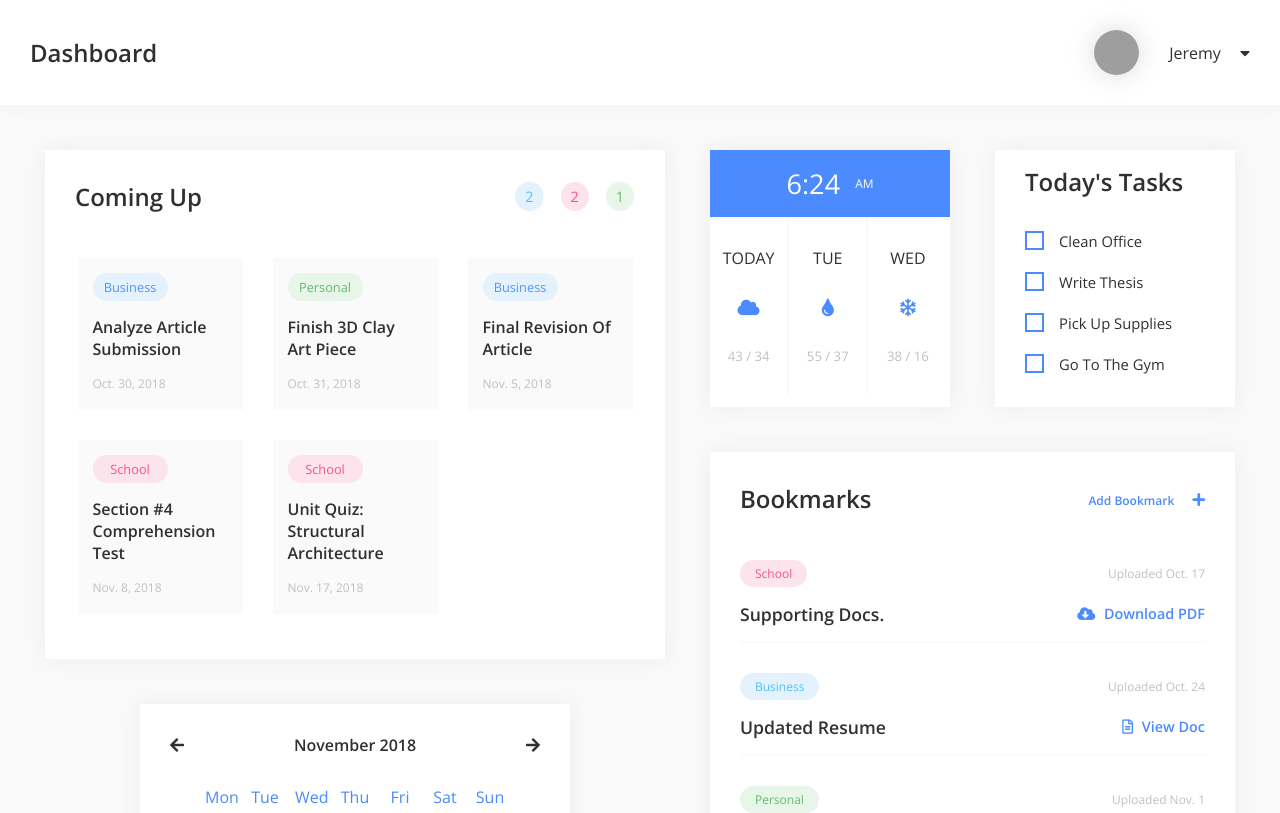
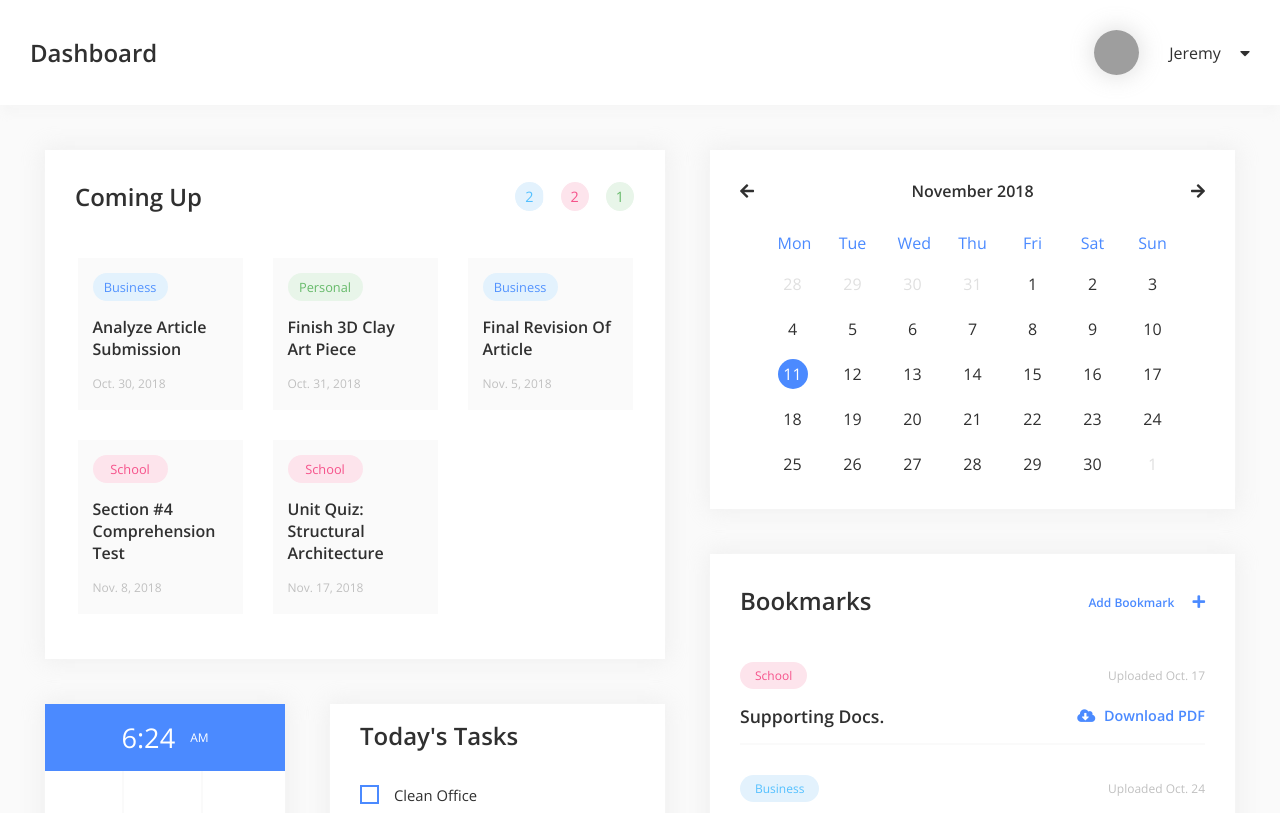
Before and after one commit to jacobcarver/dashboard, a React (Create React App) app: page / in a window 1280 px wide. Shown: the top 813 px of the page. Built offline with nearby package versions, Linux system fonts and the light colour scheme; grey boxes are pictures that could not be loaded.

Commit message:
changed layout

```diff
--- a/src/scss/Calendar.scss
+++ b/src/scss/Calendar.scss
@@ -10,6 +10,9 @@
             margin-bottom: 30px;
             justify-content: space-between;
             font-weight: 600;
+            i {
+                cursor: pointer;
+            }
         }
         .weekdays {
             display: grid;
@@ -17,7 +20,8 @@
             justify-content: center;
             text-align: center;
             margin-bottom: 15px;
-            grid-gap: 15px;
+            grid-row-gap: 15px;
+            grid-column-gap: 30px;
             span {
                 color: $main;
             }
@@ -26,9 +30,10 @@
             display: grid;
             grid-template-columns: repeat(7, 30px);
             grid-template-rows: repeat(5, 30px);
-            grid-gap: 15px;
+            grid-row-gap: 15px;
+            grid-column-gap: 30px;
             justify-content: center;
-            font-size: 0.925rem;
+            font-size: 1rem;
             .day {
                 display: flex;
                 align-items: center;
--- a/src/scss/Weather.scss
+++ b/src/scss/Weather.scss
@@ -51,7 +51,7 @@
         .forecast {
             display: flex;
             .col {
-                padding: 30px 5px;
+                padding: 40px 5px;
                 display: flex;
                 flex-direction: column;
                 justify-content: center;
--- a/src/scss/main.scss
+++ b/src/scss/main.scss
@@ -19,7 +19,7 @@ body {
         // Events Component
         .Events {
             grid-column: 1 / 8;
-            grid-row: 1 / 5;
+            grid-row: 1 / 3;
             -webkit-box-shadow: 0px 0px 21px 3px rgba(219, 219, 219, 0.3);
             -moz-box-shadow: 0px 0px 21px 3px rgba(219, 219, 219, 0.3);
             box-shadow: 0px 0px 21px 3px rgba(219, 219, 219, 0.3);
@@ -27,7 +27,7 @@ body {
         // Bookmarks Component
         .Bookmarks {
             grid-column: 8 / 14;
-            grid-row: 3 / 8;
+            grid-row: 2 / 5;
             -webkit-box-shadow: 0px 0px 21px 3px rgba(219, 219, 219, 0.3);
             -moz-box-shadow: 0px 0px 21px 3px rgba(219, 219, 219, 0.3);
             box-shadow: 0px 0px 21px 3px rgba(219, 219, 219, 0.3);
@@ -35,8 +35,8 @@ body {
         }
         // Weather Component
         .Weather {
-            grid-column: 8 / 11;
-            grid-row: 1 / 3;
+            grid-column: 1 / 4;
+            grid-row: 3 / 4;
             -webkit-box-shadow: 0px 0px 21px 3px rgba(219, 219, 219, 0.3);
             -moz-box-shadow: 0px 0px 21px 3px rgba(219, 219, 219, 0.3);
             box-shadow: 0px 0px 21px 3px rgba(219, 219, 219, 0.3);
@@ -44,8 +44,8 @@ body {
         }
         // Tasks Component
         .Tasks {
-            grid-column: 11 / 14;
-            grid-row: 1 / 3;
+            grid-column: 4 / 8;
+            grid-row: 3 / 4;
             -webkit-box-shadow: 0px 0px 21px 3px rgba(219, 219, 219, 0.3);
             -moz-box-shadow: 0px 0px 21px 3px rgba(219, 219, 219, 0.3);
             box-shadow: 0px 0px 21px 3px rgba(219, 219, 219, 0.3);
@@ -53,8 +53,8 @@ body {
         }
         // Calendar Component
         .Calendar {
-            grid-column: 2 / 7;
-            grid-row: 5 / 8;
+            grid-column: 8 / 14;
+            grid-row: 1 / 2;
             -webkit-box-shadow: 0px 0px 21px 3px rgba(219, 219, 219, 0.3);
             -moz-box-shadow: 0px 0px 21px 3px rgba(219, 219, 219, 0.3);
             box-shadow: 0px 0px 21px 3px rgba(219, 219, 219, 0.3);
```
